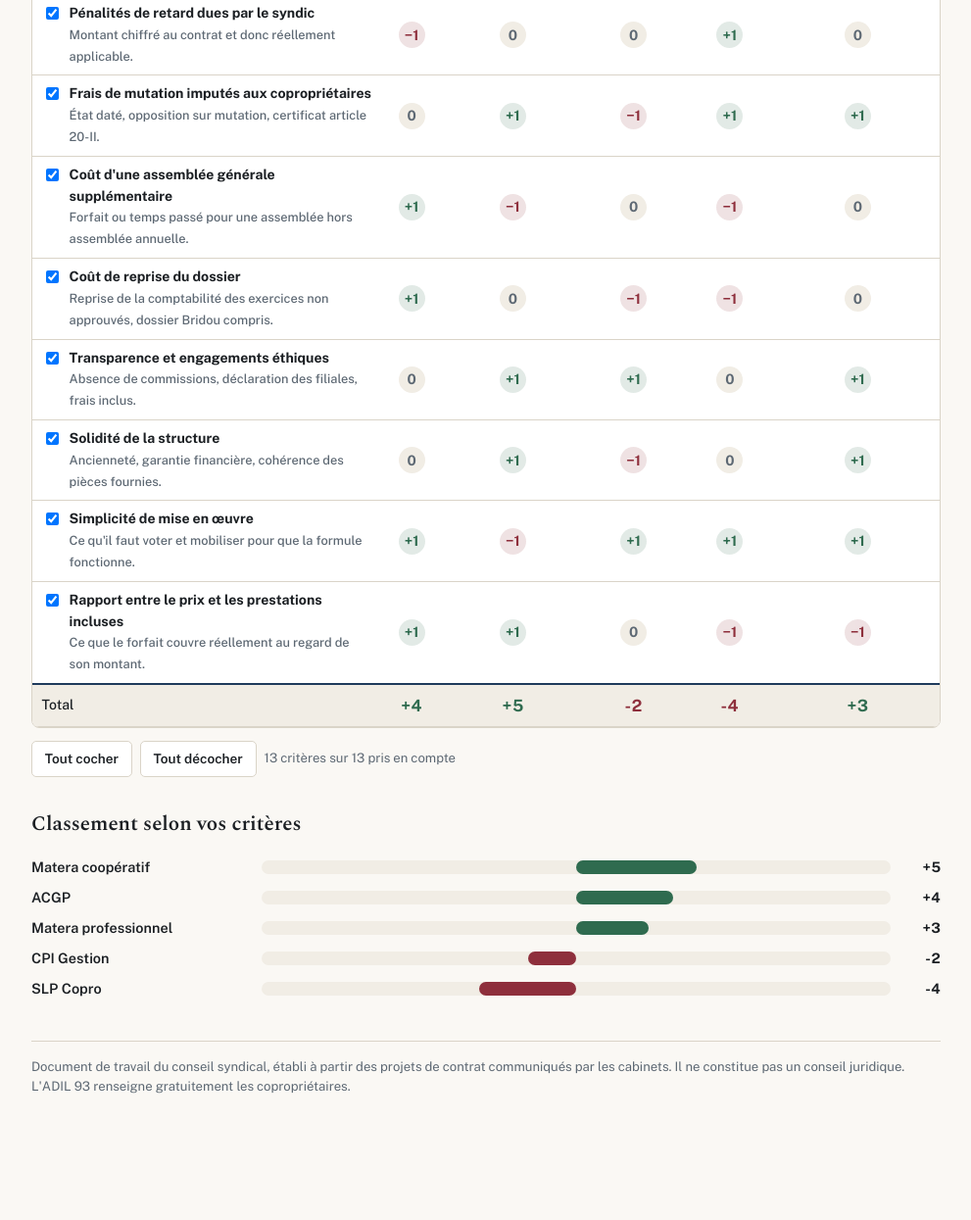
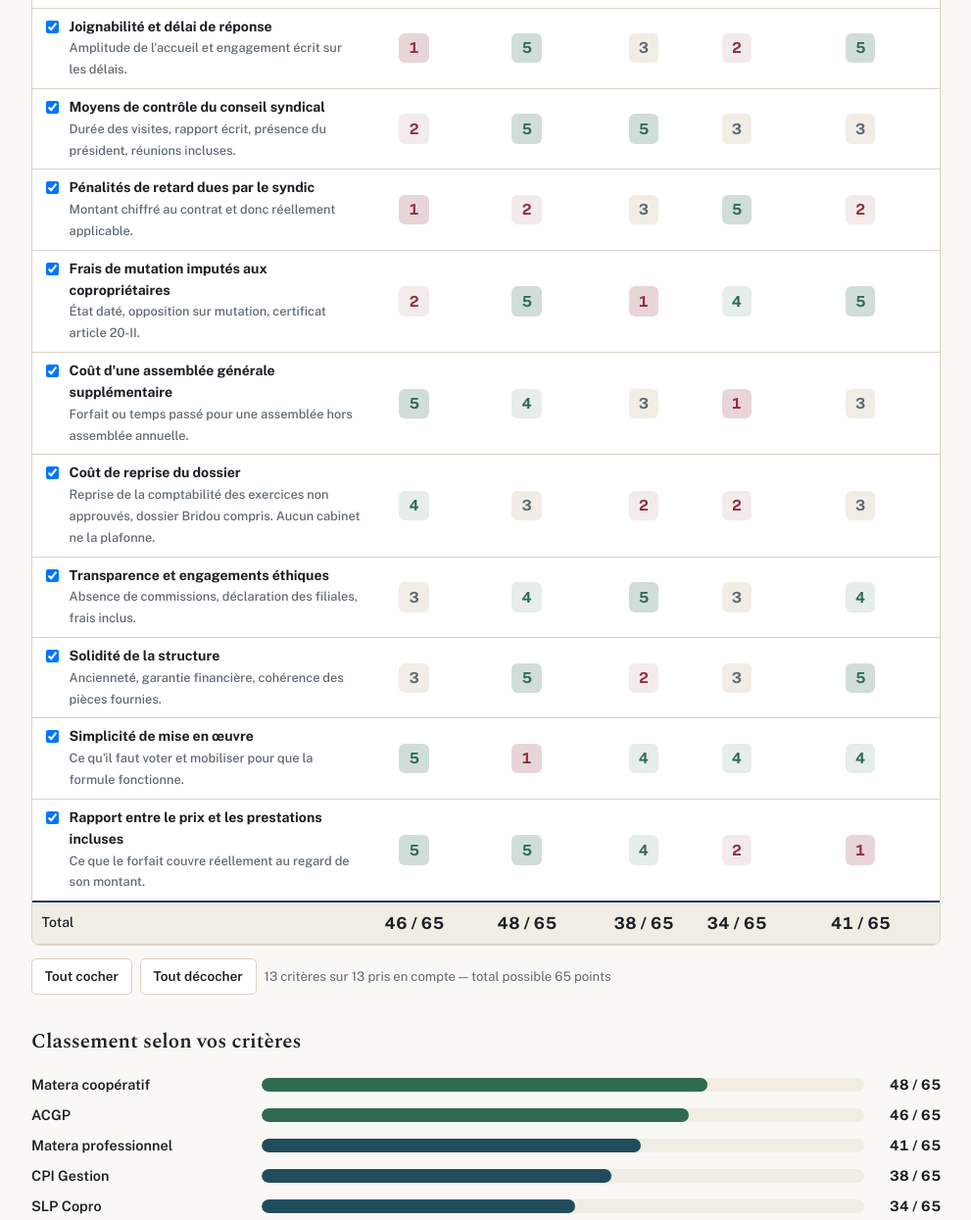
Before and after one commit to onizard/syndic, a plain HTML site: page index.html in a window 1280 px wide. Shown: the part 2198-3443 px from the top of the page at 98% size, without its empty margins (144-1135 px from the left). Before the commit the page ends 3382 px from the top, so only its background shows below. Drawn offline with nearby package versions, Linux system fonts and the light colour scheme.

Commit message:
Grille de notation : barème sur 5 points au lieu de -1 / 0 / +1
Les treize critères sont notés de 0 à 5 pour chaque cabinet, avec une
légende, un total sur le maximum possible et un classement en
pourcentage. La note 3 couvre aussi bien « correct » que « non
documenté au contrat » : la limite est signalée sur la page.

Co-Authored-By: Claude Opus 5 <noreply@anthropic.com>
Claude-Session: https://claude.ai/code/session_01QyoZqeKZRdXK7FvaZMq3S6

```diff
--- a/app.js
+++ b/app.js
@@ -171,45 +171,51 @@
 
   /* Grille : douze critères notés de la même façon pour tous.
      Ordre des notes : acgp, matcoop, cpi, slp, matpro */
+  var NOTE_MAX = 5;
+
   var CRITERES = [
-    { t: "Honoraires annuels", d: "Montant du forfait de gestion courante.",
-      n: { acgp: 1, matcoop: 1, cpi: 0, slp: -1, matpro: -1 } },
+    { t: "Honoraires annuels",
+      d: "Montant du forfait de gestion courante, de 2 160 € à 4 300 € TTC.",
+      n: { acgp: 5, matcoop: 4, cpi: 3, slp: 1, matpro: 1 } },
     { t: "Coût horaire des interventions hors forfait",
-      d: "Tarif appliqué au temps passé en heures ouvrables.",
-      n: { acgp: 1, matcoop: 0, cpi: -1, slp: -1, matpro: 0 } },
+      d: "Tarif appliqué au temps passé : 66 € chez ACGP, 108 € chez CPI et SLP, " +
+         "forfaits à l'acte chez Matera.",
+      n: { acgp: 5, matcoop: 3, cpi: 2, slp: 2, matpro: 3 } },
     { t: "Urgences et sinistres",
-      d: "Majoration appliquée à une intervention urgente hors heures ouvrables.",
-      n: { acgp: 1, matcoop: 0, cpi: -1, slp: -1, matpro: 0 } },
+      d: "Majoration appliquée hors heures ouvrables : aucune chez ACGP, +50 % chez CPI, " +
+         "+40 % chez SLP.",
+      n: { acgp: 5, matcoop: 2, cpi: 1, slp: 2, matpro: 2 } },
     { t: "Joignabilité et délai de réponse",
       d: "Amplitude de l'accueil et engagement écrit sur les délais.",
-      n: { acgp: -1, matcoop: 1, cpi: 0, slp: -1, matpro: 1 } },
+      n: { acgp: 1, matcoop: 5, cpi: 3, slp: 2, matpro: 5 } },
     { t: "Moyens de contrôle du conseil syndical",
       d: "Durée des visites, rapport écrit, présence du président, réunions incluses.",
-      n: { acgp: -1, matcoop: 1, cpi: 1, slp: 0, matpro: 0 } },
+      n: { acgp: 2, matcoop: 5, cpi: 5, slp: 3, matpro: 3 } },
     { t: "Pénalités de retard dues par le syndic",
       d: "Montant chiffré au contrat et donc réellement applicable.",
-      n: { acgp: -1, matcoop: 0, cpi: 0, slp: 1, matpro: 0 } },
+      n: { acgp: 1, matcoop: 2, cpi: 3, slp: 5, matpro: 2 } },
     { t: "Frais de mutation imputés aux copropriétaires",
       d: "État daté, opposition sur mutation, certificat article 20-II.",
-      n: { acgp: 0, matcoop: 1, cpi: -1, slp: 1, matpro: 1 } },
+      n: { acgp: 2, matcoop: 5, cpi: 1, slp: 4, matpro: 5 } },
     { t: "Coût d'une assemblée générale supplémentaire",
       d: "Forfait ou temps passé pour une assemblée hors assemblée annuelle.",
-      n: { acgp: 1, matcoop: -1, cpi: 0, slp: -1, matpro: 0 } },
+      n: { acgp: 5, matcoop: 4, cpi: 3, slp: 1, matpro: 3 } },
     { t: "Coût de reprise du dossier",
-      d: "Reprise de la comptabilité des exercices non approuvés, dossier Bridou compris.",
-      n: { acgp: 1, matcoop: 0, cpi: -1, slp: -1, matpro: 0 } },
+      d: "Reprise de la comptabilité des exercices non approuvés, dossier Bridou compris. " +
+         "Aucun cabinet ne la plafonne.",
+      n: { acgp: 4, matcoop: 3, cpi: 2, slp: 2, matpro: 3 } },
     { t: "Transparence et engagements éthiques",
       d: "Absence de commissions, déclaration des filiales, frais inclus.",
-      n: { acgp: 0, matcoop: 1, cpi: 1, slp: 0, matpro: 1 } },
+      n: { acgp: 3, matcoop: 4, cpi: 5, slp: 3, matpro: 4 } },
     { t: "Solidité de la structure",
       d: "Ancienneté, garantie financière, cohérence des pièces fournies.",
-      n: { acgp: 0, matcoop: 1, cpi: -1, slp: 0, matpro: 1 } },
+      n: { acgp: 3, matcoop: 5, cpi: 2, slp: 3, matpro: 5 } },
     { t: "Simplicité de mise en œuvre",
       d: "Ce qu'il faut voter et mobiliser pour que la formule fonctionne.",
-      n: { acgp: 1, matcoop: -1, cpi: 1, slp: 1, matpro: 1 } },
+      n: { acgp: 5, matcoop: 1, cpi: 4, slp: 4, matpro: 4 } },
     { t: "Rapport entre le prix et les prestations incluses",
       d: "Ce que le forfait couvre réellement au regard de son montant.",
-      n: { acgp: 1, matcoop: 1, cpi: 0, slp: -1, matpro: -1 } }
+      n: { acgp: 5, matcoop: 5, cpi: 4, slp: 2, matpro: 1 } }
   ];
 
   var QUESTIONS = [
@@ -455,8 +461,8 @@
     CABINETS.forEach(function (c) {
       var v = cr.n[c.id];
       var td = el("td");
-      var sp = el("span", "cell " + (v > 0 ? "p" : v < 0 ? "n" : "z"),
-                  v > 0 ? "+1" : v < 0 ? "−1" : "0");
+      var sp = el("span", "cell n" + v, String(v));
+      sp.title = cr.t + " — " + c.nom + " : " + v + " sur " + NOTE_MAX;
       td.appendChild(sp);
       tr.appendChild(td);
     });
@@ -487,37 +493,34 @@
   function recompute() {
     var s = scores();
     var n = actifs.filter(Boolean).length;
+    var max = n * NOTE_MAX;
     ncrit.textContent = n + " critère" + (n > 1 ? "s" : "") + " sur " +
-                        CRITERES.length + " pris en compte";
+                        CRITERES.length + " pris en compte — total possible " +
+                        max + " points";
 
     Array.prototype.forEach.call(gb.children, function (tr) {
       tr.classList.toggle("off", !actifs[Number(tr.dataset.i)]);
     });
     Array.prototype.forEach.call(gf.children, function (td) {
       if (!td.dataset.id) return;
-      var v = s[td.dataset.id];
-      td.textContent = (v > 0 ? "+" : "") + v;
-      td.style.color = v > 0 ? "var(--ok)" : v < 0 ? "var(--seal)" : "var(--muted)";
+      td.textContent = max ? s[td.dataset.id] + " / " + max : "—";
     });
 
-    var max = Math.max(1, n);
     var tri = CABINETS.slice().sort(function (a, b) {
       return s[b.id] - s[a.id] || a.prix - b.prix;
     });
     rank.innerHTML = "";
     tri.forEach(function (c) {
       var v = s[c.id];
+      var pct = max ? Math.round(v / max * 100) : 0;
       var row = el("div", "rk");
       row.appendChild(el("div", "nm", c.nom));
       var tr = el("div", "tr");
-      var i2 = el("i", v >= 0 ? "p" : "n");
-      var half = 50;
-      var w = Math.abs(v) / max * 50;
-      i2.style.width = w + "%";
-      i2.style.left = v >= 0 ? half + "%" : (half - w) + "%";
+      var i2 = el("i", pct >= 70 ? "hi" : pct >= 50 ? "mid" : "lo");
+      i2.style.width = pct + "%";
       tr.appendChild(i2);
       row.appendChild(tr);
-      row.appendChild(el("div", "sc", (v > 0 ? "+" : "") + v));
+      row.appendChild(el("div", "sc", max ? v + " / " + max : "—"));
       rank.appendChild(row);
     });
   }
--- a/index.html
+++ b/index.html
@@ -96,10 +96,15 @@ table.grille thead th{background:var(--shade);font-size:.76rem;line-height:1.25}
 table.grille th.crit{text-align:left;font-weight:500;min-width:15rem;max-width:19rem}
 table.grille tbody tr.off{opacity:.38}
 table.grille tbody tr:hover{background:var(--shade)}
-.cell{display:inline-flex;align-items:center;justify-content:center;width:1.7rem;height:1.7rem;border-radius:50%;font-weight:700;font-size:.9rem}
-.cell.p{background:rgba(47,107,79,.14);color:var(--ok)}
-.cell.n{background:rgba(142,47,60,.14);color:var(--seal)}
-.cell.z{background:var(--shade);color:var(--muted)}
+.cell{display:inline-flex;align-items:center;justify-content:center;width:1.9rem;height:1.9rem;border-radius:6px;font-weight:700;font-size:.95rem;font-variant-numeric:tabular-nums}
+.cell.n5{background:rgba(47,107,79,.22);color:var(--ok)}
+.cell.n4{background:rgba(47,107,79,.12);color:var(--ok)}
+.cell.n3{background:var(--shade);color:var(--muted)}
+.cell.n2{background:rgba(142,47,60,.10);color:var(--seal)}
+.cell.n1{background:rgba(142,47,60,.20);color:var(--seal)}
+.cell.n0{background:rgba(142,47,60,.32);color:var(--seal)}
+.legend{display:flex;gap:.9rem;flex-wrap:wrap;align-items:center;font-size:.82rem;color:var(--muted);margin:.2rem 0 1rem}
+.legend span{display:inline-flex;gap:.35rem;align-items:center}
 td.why{display:none}
 label.crit{display:flex;gap:.5rem;align-items:flex-start;cursor:pointer}
 label.crit input{margin-top:.25rem;flex:0 0 auto}
@@ -112,8 +117,9 @@ tfoot .tot{font-variant-numeric:tabular-nums;font-size:1.05rem}
 .rk .nm{font-weight:600;min-width:0}
 .rk .tr{background:var(--shade);border-radius:999px;height:14px;position:relative;overflow:hidden;min-width:0}
 .rk .tr i{position:absolute;top:0;bottom:0;border-radius:999px;transition:left .3s,width .3s}
-.rk .tr i.p{background:var(--ok)} .rk .tr i.n{background:var(--seal)}
-.rk .sc{font-weight:700;font-variant-numeric:tabular-nums;min-width:2.5rem;text-align:right}
+.rk .tr i{left:0}
+.rk .tr i.hi{background:var(--ok)} .rk .tr i.mid{background:var(--accent)} .rk .tr i.lo{background:var(--seal)}
+.rk .sc{font-weight:700;font-variant-numeric:tabular-nums;min-width:4.2rem;text-align:right}
 
 /* ---- questions ---- */
 .q{background:var(--surface);border:1px solid var(--line);border-radius:8px;margin-bottom:1.1rem;overflow:hidden}
@@ -193,14 +199,22 @@ footer{margin-top:2.6rem;padding-top:1rem;border-top:1px solid var(--line);font-
   <div id="fiche"></div>
 
   <h2>Grille de notation</h2>
-  <p class="hint">Douze critères, notés de la même façon pour tous : <b>+1</b> nettement
-     favorable, <b>0</b> dans la moyenne, <b>−1</b> défavorable. Décochez les critères qui
-     ne comptent pas pour vous : le classement se recalcule aussitôt. La note n'est pas un
-     verdict, c'est votre propre pondération rendue visible.</p>
-  <p class="hint"><b>Limite à connaître :</b> un <b>0</b> signifie « dans la moyenne »
+  <p class="hint">Treize critères, notés de la même façon pour tous, sur un barème de
+     <b>0 à 5 points</b>. Décochez les critères qui ne comptent pas pour vous : le
+     classement se recalcule aussitôt. La note n'est pas un verdict, c'est votre propre
+     pondération rendue visible.</p>
+  <p class="legend">
+    <span><b class="cell n5">5</b> nettement meilleur que les autres</span>
+    <span><b class="cell n4">4</b> au-dessus de la moyenne</span>
+    <span><b class="cell n3">3</b> correct ou non documenté</span>
+    <span><b class="cell n2">2</b> en dessous</span>
+    <span><b class="cell n1">1</b> point faible</span>
+    <span><b class="cell n0">0</b> rédhibitoire</span>
+  </p>
+  <p class="hint"><b>Limite à connaître :</b> un <b>3</b> signifie « correct »
      <i>ou</i> « non documenté au contrat ». Un cabinet dont le contrat est moins détaillé
-     est donc mécaniquement avantagé. Les questions posées en entretien servent justement
-     à combler ces trous.</p>
+     n'est donc ni récompensé ni pénalisé sur ce point. Les questions posées en entretien
+     servent justement à combler ces trous.</p>
   <div class="scroller">
     <table class="grille">
       <thead><tr id="gh"></tr></thead>
```
